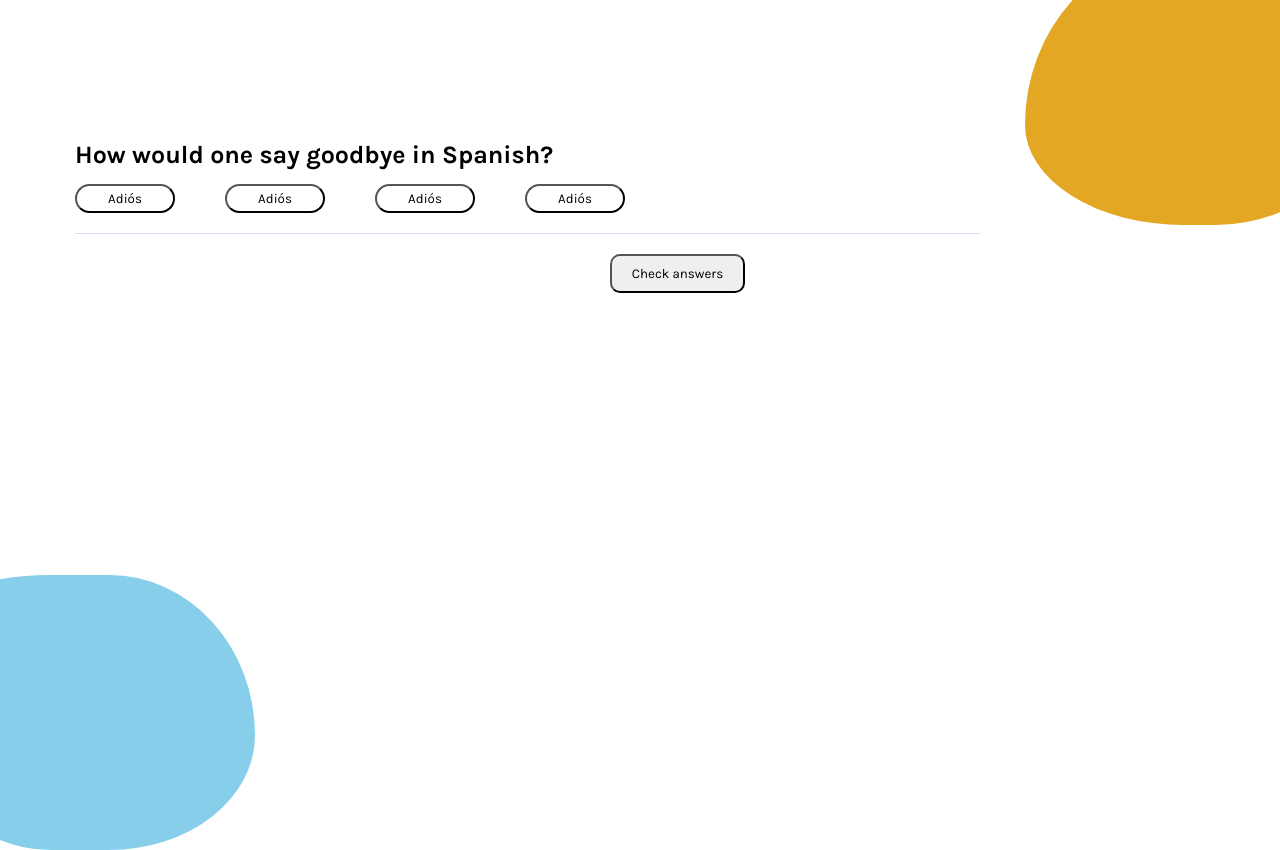
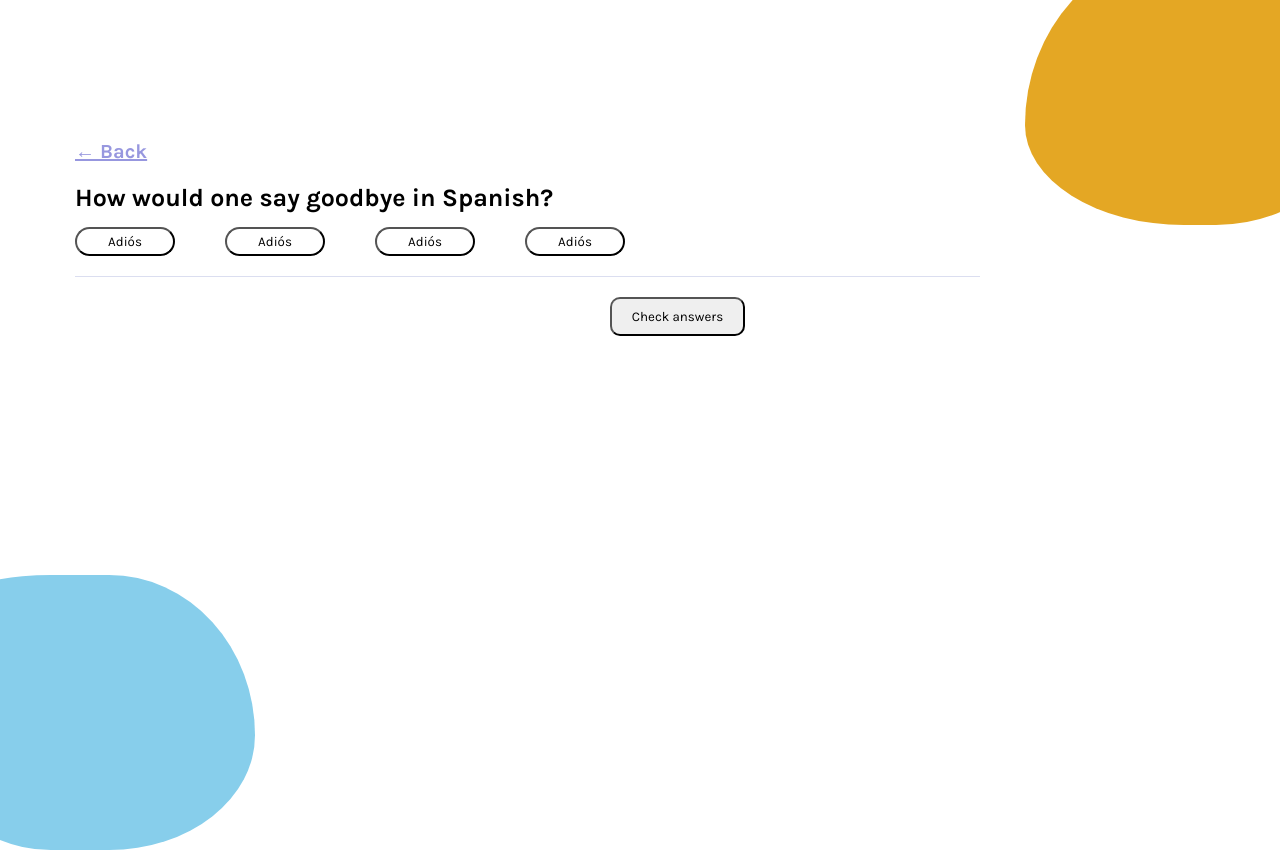
Before and after one commit to TyW-98/react-tutorial, a React (Vite) app in the folder Quizzical/: page / in a window 1280 px wide. Both pictures are taken after a click on the button "Start Quiz". Shown: the top 850 px of the page. Built offline with nearby package versions, Linux system fonts and the light colour scheme.

Commit message:
Add back button to return back to landing page

```diff
--- a/Quizzical/src/App.css
+++ b/Quizzical/src/App.css
@@ -63,6 +63,14 @@
   z-index: 2;
 }
 
+.back-btn {
+  margin-bottom: 20px;
+  font-size: 20px;
+  cursor: pointer;
+  text-decoration: underline;
+  color: rgb(151, 151, 223);
+}
+
 .quiz-card-container {
   border-bottom: solid 1px #DBDEF0;
   padding-bottom: 20px;
--- a/Quizzical/src/App.jsx
+++ b/Quizzical/src/App.jsx
@@ -18,7 +18,7 @@ export default function App() {
       {!startGame ? (
         <LandingPage handleStartBtn={handleStartBtn} />
       ) : (
-        <QuizPage />
+        <QuizPage handleStartBtn={handleStartBtn}/>
       )}
       <div className="bottom-left-blob"></div>
     </>
--- a/Quizzical/src/components/QuizPage.jsx
+++ b/Quizzical/src/components/QuizPage.jsx
@@ -1,8 +1,9 @@
 import QuizCard from "./QuizCard";
 
-export default function QuizPage() {
+export default function QuizPage(props) {
   return (
-    <div className="quiz-container">
+    <div className="quiz-container" onClick={props.handleStartBtn}>
+      <h5 className="back-btn">← Back</h5>
       <QuizCard />
       <div className="check-answers-btn-container">
         <button type="button" className="check-answers-btn">
```
